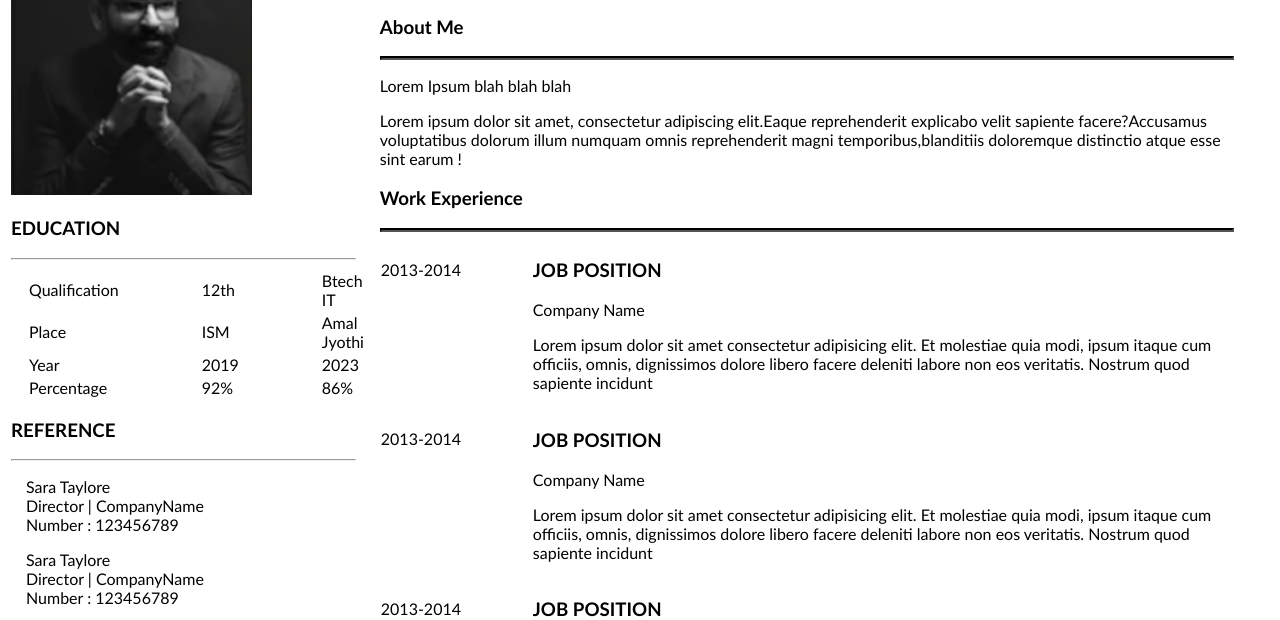
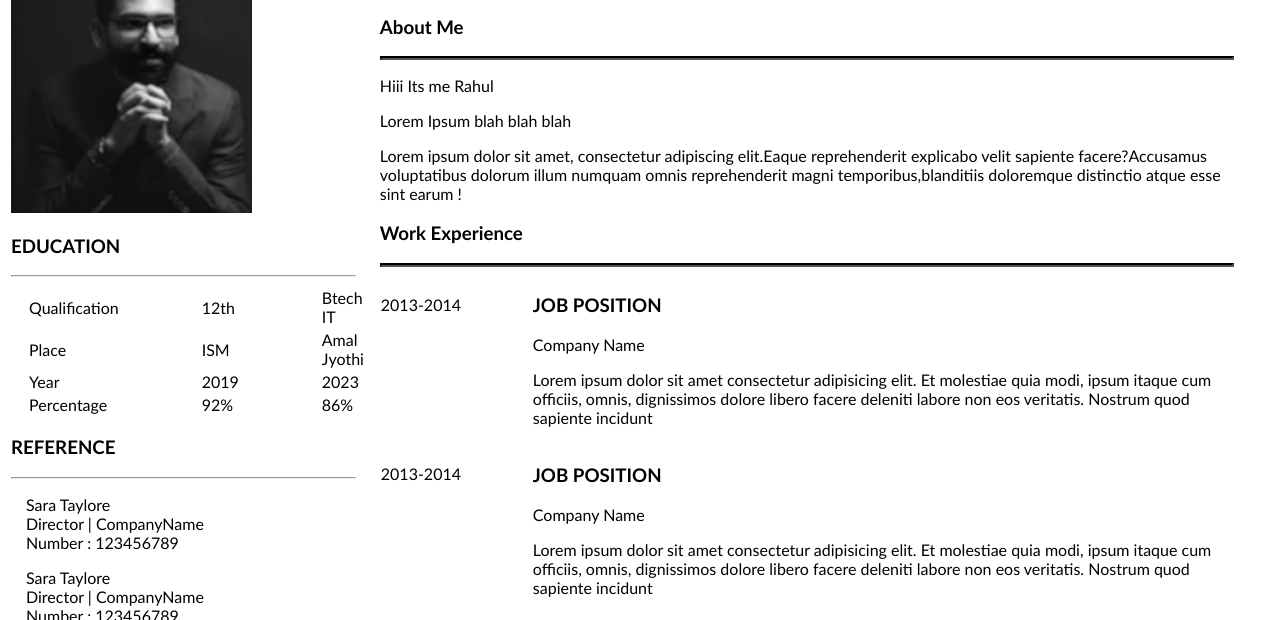
Before and after one commit to Emna-Elizabeth/Resume, a plain HTML site: page index.html in a window 1280 px wide. Shown: the part 198-818 px from the top of the page. Drawn offline with Linux system fonts and the light colour scheme.

Commit message:
initial commit

```diff
--- a/index.html
+++ b/index.html
@@ -69,6 +69,7 @@
                 <section class="about">
                     <h3>About Me</h3>
                     <hr />
+                    <p>Hiii Its me Rahul</p>
                     <p>Lorem Ipsum blah blah blah</p>
                     <p>Lorem ipsum dolor sit amet, consectetur adipiscing elit.Eaque reprehenderit explicabo velit sapiente facere?Accusamus voluptatibus dolorum illum numquam omnis reprehenderit magni temporibus,blanditiis doloremque distinctio atque esse sint earum !</p>
                 </section>
```
